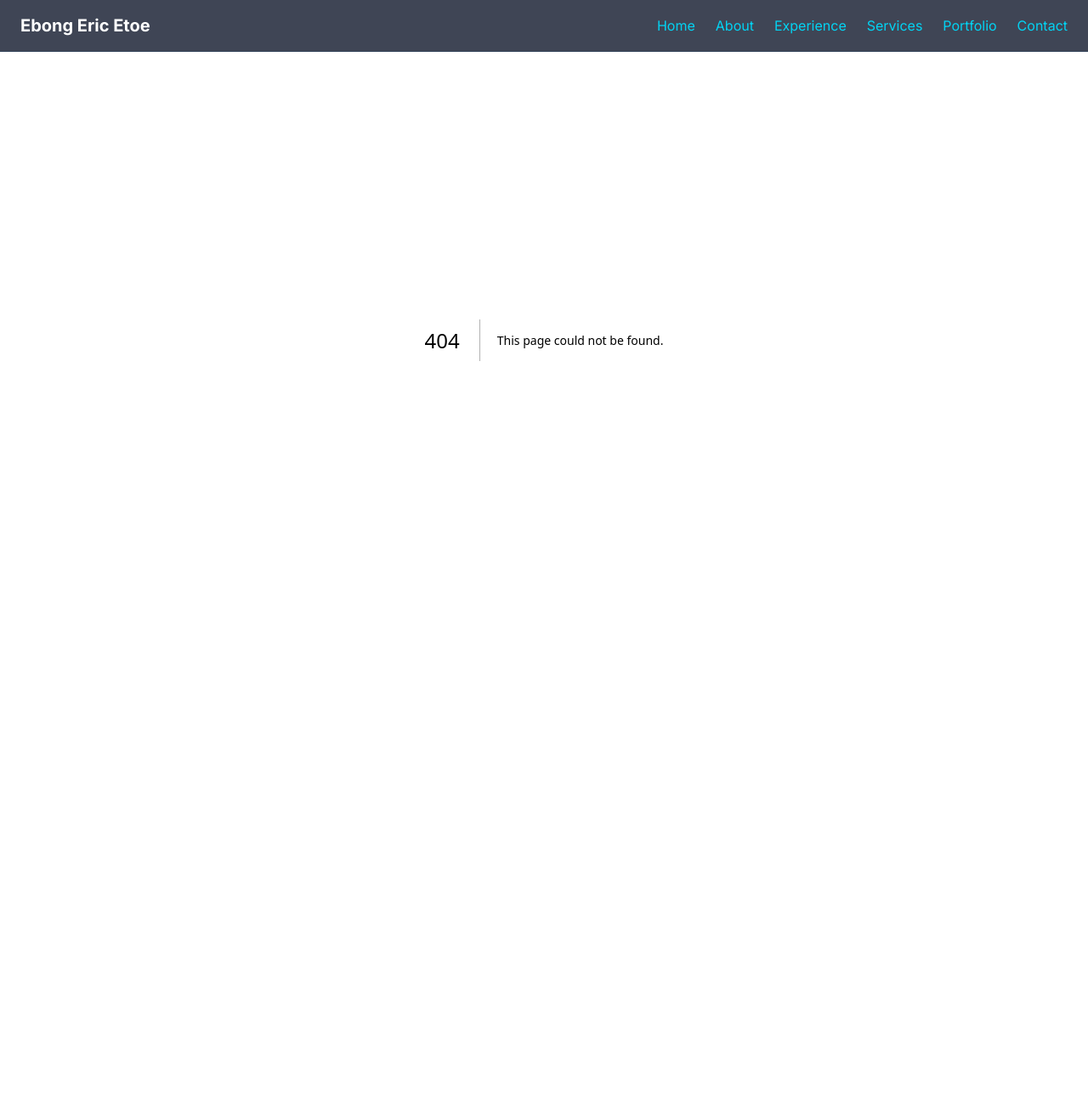
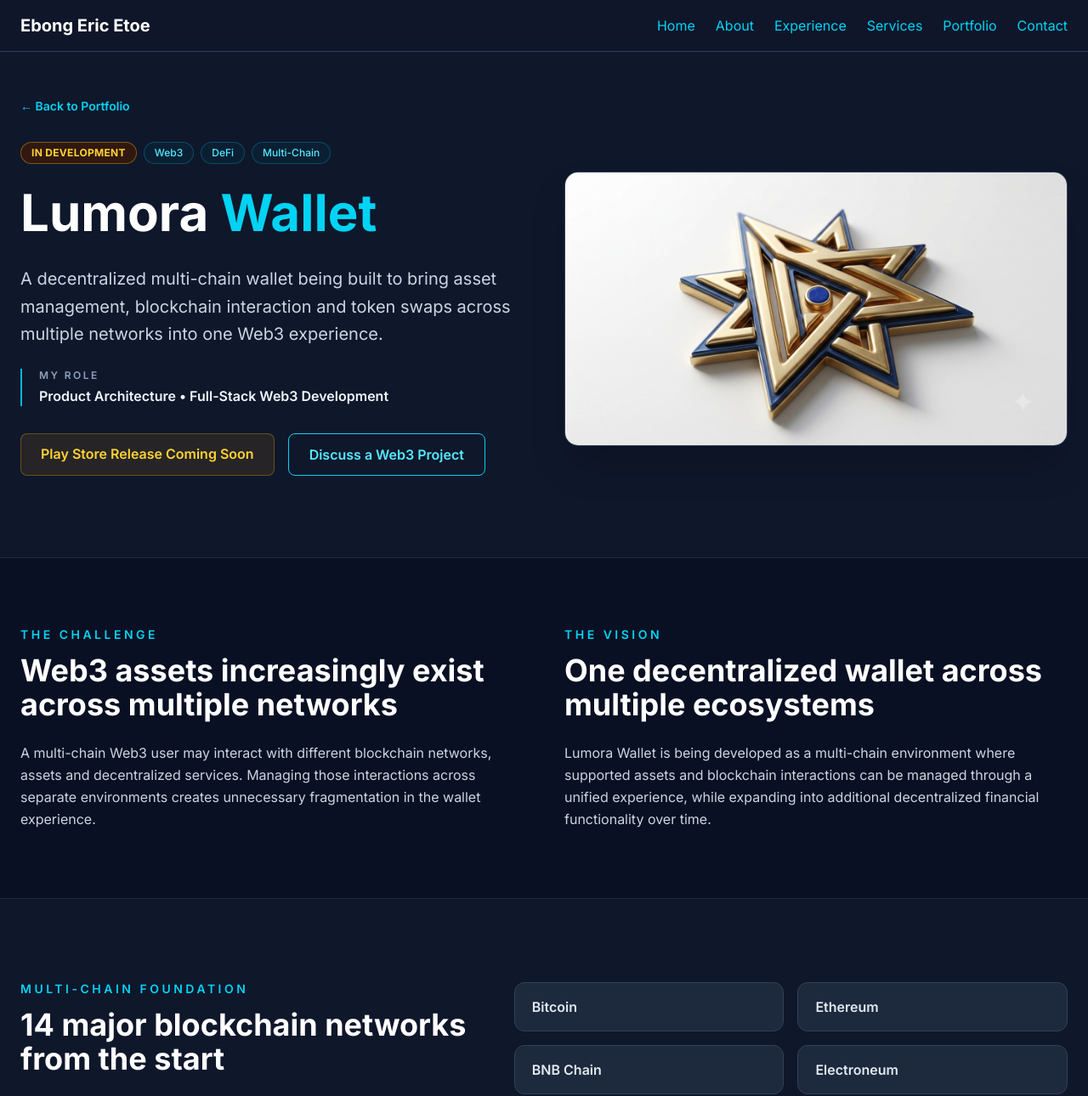
Before and after one commit to lauritalkdev/eric-etoe-portfolio, a Next.js app: page /portfolio/lumora in a window 1280 px wide. Before the commit this address had no page. Shown: the top 1290 px of the page at 85% size. Before the commit the page ends 800 px from the top, so only its background shows below. Built offline with nearby package versions, Linux system fonts and the light colour scheme.

Commit message:
added the lumora page file

```diff
--- /dev/null
+++ b/src/app/portfolio/lumora/page.tsx
@@ -0,0 +1,419 @@
+import type { Metadata } from "next";
+import Image from "next/image";
+import Link from "next/link";
+
+export const metadata: Metadata = {
+  title: "Lumora Wallet | Decentralized Multi-Chain Web3 Wallet",
+  description:
+    "Lumora Wallet is a decentralized multi-chain Web3 wallet in development, designed to support 14 major blockchain networks, token management, swaps and an upcoming decentralized launchpad.",
+};
+
+const features = [
+  {
+    title: "14 Blockchain Networks",
+    description:
+      "Designed to support 14 major blockchain networks from its initial release, creating a broader multi-chain wallet experience.",
+  },
+  {
+    title: "Multi-Asset Management",
+    description:
+      "Users can manage supported blockchain assets from one wallet experience instead of relying on separate wallets for individual networks.",
+  },
+  {
+    title: "Same-Chain Swaps",
+    description:
+      "Built to support token swaps between compatible assets operating within the same blockchain ecosystem.",
+  },
+  {
+    title: "Cross-Chain Swaps",
+    description:
+      "Designed to enable swaps across supported blockchain networks, extending the wallet beyond basic asset storage and transfers.",
+  },
+  {
+    title: "Lauric Coin Integration",
+    description:
+      "Lauric Coin is integrated as one of the wallet's default supported tokens within the Lumora ecosystem.",
+  },
+  {
+    title: "Decentralized Architecture",
+    description:
+      "Built around a decentralized wallet model that gives users direct interaction with supported blockchain networks and digital assets.",
+  },
+];
+
+const networks = [
+  "Bitcoin",
+  "Ethereum",
+  "BNB Chain",
+  "Electroneum",
+  "10 Additional Networks",
+];
+
+const screenshots = [
+  {
+    src: "/projects/lumora/screen1.png",
+    alt: "Lumora Wallet interface",
+  },
+  {
+    src: "/projects/lumora/screen2.png",
+    alt: "Lumora Wallet multi-chain asset experience",
+  },
+  {
+    src: "/projects/lumora/screen3.png",
+    alt: "Lumora Wallet Web3 functionality",
+  },
+];
+
+export default function LumoraCaseStudy() {
+  return (
+    <main className="min-h-screen bg-slate-900 pb-20 pt-28 text-white">
+      {/* Hero */}
+      <section className="px-6">
+        <div className="mx-auto max-w-7xl">
+          <Link
+            href="/portfolio"
+            className="mb-8 inline-flex items-center text-sm font-semibold text-cyan-400 transition hover:text-cyan-300"
+          >
+            ← Back to Portfolio
+          </Link>
+
+          <div className="grid items-center gap-12 lg:grid-cols-2">
+            <div>
+              <div className="mb-5 flex flex-wrap gap-2">
+                <span className="rounded-full border border-amber-400/40 bg-amber-950/60 px-3 py-1 text-xs font-bold tracking-wide text-amber-300">
+                  IN DEVELOPMENT
+                </span>
+
+                <span className="rounded-full border border-cyan-500/30 bg-cyan-950/30 px-3 py-1 text-xs font-medium text-cyan-300">
+                  Web3
+                </span>
+
+                <span className="rounded-full border border-cyan-500/30 bg-cyan-950/30 px-3 py-1 text-xs font-medium text-cyan-300">
+                  DeFi
+                </span>
+
+                <span className="rounded-full border border-cyan-500/30 bg-cyan-950/30 px-3 py-1 text-xs font-medium text-cyan-300">
+                  Multi-Chain
+                </span>
+              </div>
+
+              <h1 className="mb-6 text-4xl font-bold leading-tight md:text-6xl">
+                Lumora <span className="text-cyan-400">Wallet</span>
+              </h1>
+
+              <p className="mb-6 text-xl leading-relaxed text-slate-300">
+                A decentralized multi-chain wallet being built to bring asset
+                management, blockchain interaction and token swaps across
+                multiple networks into one Web3 experience.
+              </p>
+
+              <div className="mb-8 border-l-2 border-cyan-500 pl-5">
+                <p className="mb-1 text-xs font-semibold uppercase tracking-[0.2em] text-slate-400">
+                  My Role
+                </p>
+
+                <p className="font-semibold text-slate-100">
+                  Product Architecture • Full-Stack Web3 Development
+                </p>
+              </div>
+
+              <div className="flex flex-col gap-4 sm:flex-row">
+                <span className="rounded-lg bg-amber-500/10 px-6 py-3 text-center font-semibold text-amber-300 ring-1 ring-inset ring-amber-400/30">
+                  Play Store Release Coming Soon
+                </span>
+
+                <Link
+                  href="/#contact"
+                  className="rounded-lg border border-cyan-400 px-6 py-3 text-center font-semibold text-cyan-300 transition hover:bg-cyan-400/10"
+                >
+                  Discuss a Web3 Project
+                </Link>
+              </div>
+            </div>
+
+            <div className="overflow-hidden rounded-2xl border border-slate-700 bg-slate-800 shadow-2xl">
+              <Image
+                src="/projects/lumora/cover.png"
+                alt="Lumora decentralized multi-chain wallet"
+                width={1200}
+                height={720}
+                priority
+                className="h-auto w-full object-cover"
+              />
+            </div>
+          </div>
+        </div>
+      </section>
+
+      {/* Problem / Vision */}
+      <section className="mt-24 border-y border-slate-800 bg-slate-950/40 px-6 py-20">
+        <div className="mx-auto grid max-w-7xl gap-12 lg:grid-cols-2">
+          <div>
+            <p className="mb-3 text-sm font-semibold uppercase tracking-[0.25em] text-cyan-400">
+              The Challenge
+            </p>
+
+            <h2 className="mb-6 text-3xl font-bold md:text-4xl">
+              Web3 assets increasingly exist across multiple networks
+            </h2>
+
+            <p className="leading-relaxed text-slate-300">
+              A multi-chain Web3 user may interact with different blockchain
+              networks, assets and decentralized services. Managing those
+              interactions across separate environments creates unnecessary
+              fragmentation in the wallet experience.
+            </p>
+          </div>
+
+          <div>
+            <p className="mb-3 text-sm font-semibold uppercase tracking-[0.25em] text-cyan-400">
+              The Vision
+            </p>
+
+            <h2 className="mb-6 text-3xl font-bold md:text-4xl">
+              One decentralized wallet across multiple ecosystems
+            </h2>
+
+            <p className="leading-relaxed text-slate-300">
+              Lumora Wallet is being developed as a multi-chain environment
+              where supported assets and blockchain interactions can be
+              managed through a unified experience, while expanding into
+              additional decentralized financial functionality over time.
+            </p>
+          </div>
+        </div>
+      </section>
+
+      {/* Network Support */}
+      <section className="px-6 py-24">
+        <div className="mx-auto max-w-7xl">
+          <div className="grid gap-12 lg:grid-cols-[0.9fr_1.1fr] lg:items-center">
+            <div>
+              <p className="mb-3 text-sm font-semibold uppercase tracking-[0.25em] text-cyan-400">
+                Multi-Chain Foundation
+              </p>
+
+              <h2 className="mb-5 text-3xl font-bold md:text-4xl">
+                14 major blockchain networks from the start
+              </h2>
+
+              <p className="leading-relaxed text-slate-300">
+                Lumora&apos;s initial architecture is designed around support
+                for 14 major blockchain networks, giving the wallet a
+                multi-chain foundation rather than limiting it to a single
+                ecosystem.
+              </p>
+            </div>
+
+            <div className="grid gap-4 sm:grid-cols-2">
+              {networks.map((network) => (
+                <div
+                  key={network}
+                  className="rounded-xl border border-slate-700 bg-slate-800 px-5 py-4 font-semibold text-slate-200"
+                >
+                  {network}
+                </div>
+              ))}
+            </div>
+          </div>
+        </div>
+      </section>
+
+      {/* Features */}
+      <section className="border-y border-slate-800 bg-slate-950/40 px-6 py-24">
+        <div className="mx-auto max-w-7xl">
+          <div className="mx-auto mb-12 max-w-3xl text-center">
+            <p className="mb-3 text-sm font-semibold uppercase tracking-[0.25em] text-cyan-400">
+              Wallet Capabilities
+            </p>
+
+            <h2 className="mb-5 text-3xl font-bold md:text-4xl">
+              Built beyond basic asset storage
+            </h2>
+
+            <p className="text-lg leading-relaxed text-slate-300">
+              The wallet is being designed as a broader Web3 product where
+              users can manage supported assets and interact across multiple
+              blockchain ecosystems.
+            </p>
+          </div>
+
+          <div className="grid gap-6 md:grid-cols-2 lg:grid-cols-3">
+            {features.map((feature) => (
+              <article
+                key={feature.title}
+                className="rounded-2xl border border-slate-700 bg-slate-800 p-6 transition hover:border-cyan-500/50"
+              >
+                <div className="mb-5 flex h-10 w-10 items-center justify-center rounded-lg bg-cyan-500/10 font-bold text-cyan-400">
+                  ✓
+                </div>
+
+                <h3 className="mb-3 text-xl font-bold">{feature.title}</h3>
+
+                <p className="leading-relaxed text-slate-300">
+                  {feature.description}
+                </p>
+              </article>
+            ))}
+          </div>
+        </div>
+      </section>
+
+      {/* Lauric Coin */}
+      <section className="px-6 py-24">
+        <div className="mx-auto max-w-7xl">
+          <div className="rounded-3xl border border-cyan-500/20 bg-gradient-to-br from-cyan-950/30 to-slate-800 p-8 md:p-12">
+            <div className="grid gap-10 lg:grid-cols-[0.75fr_1.25fr] lg:items-center">
+              <div>
+                <p className="mb-3 text-sm font-semibold uppercase tracking-[0.25em] text-cyan-400">
+                  Ecosystem Integration
+                </p>
+
+                <h2 className="text-3xl font-bold md:text-4xl">
+                  Lauric Coin built into the wallet experience
+                </h2>
+              </div>
+
+              <p className="text-lg leading-relaxed text-slate-300">
+                Alongside supported blockchain assets, Lauric Coin is included
+                as a default token within Lumora Wallet, giving it native
+                visibility within the wallet&apos;s growing digital-asset
+                ecosystem.
+              </p>
+            </div>
+          </div>
+        </div>
+      </section>
+
+      {/* Screenshots */}
+      <section className="border-y border-slate-800 bg-slate-950/40 px-6 py-24">
+        <div className="mx-auto max-w-7xl">
+          <div className="mb-12">
+            <p className="mb-3 text-sm font-semibold uppercase tracking-[0.25em] text-cyan-400">
+              Product Preview
+            </p>
+
+            <h2 className="mb-4 text-3xl font-bold md:text-4xl">
+              Inside Lumora Wallet
+            </h2>
+
+            <p className="max-w-3xl leading-relaxed text-slate-300">
+              A preview of the wallet experience while the product continues
+              through development ahead of its public release.
+            </p>
+          </div>
+
+          <div className="grid gap-8 lg:grid-cols-3">
+            {screenshots.map((screenshot) => (
+              <div
+                key={screenshot.src}
+                className="overflow-hidden rounded-2xl border border-slate-700 bg-slate-800 shadow-xl"
+              >
+                <Image
+                  src={screenshot.src}
+                  alt={screenshot.alt}
+                  width={1200}
+                  height={800}
+                  className="h-auto w-full object-cover"
+                />
+              </div>
+            ))}
+          </div>
+        </div>
+      </section>
+
+      {/* Launchpad */}
+      <section className="px-6 py-24">
+        <div className="mx-auto max-w-7xl rounded-3xl border border-purple-500/20 bg-slate-800 p-8 md:p-12">
+          <div className="grid gap-10 lg:grid-cols-[1fr_auto] lg:items-center">
+            <div>
+              <p className="mb-3 text-sm font-semibold uppercase tracking-[0.25em] text-purple-300">
+                Coming Next
+              </p>
+
+              <h2 className="mb-5 text-3xl font-bold md:text-4xl">
+                Lumora Launchpad
+              </h2>
+
+              <p className="max-w-3xl leading-relaxed text-slate-300">
+                A decentralized launchpad is planned as part of Lumora&apos;s
+                next stage of development, expanding the product beyond wallet
+                functionality into a broader Web3 ecosystem.
+              </p>
+            </div>
+
+            <span className="rounded-full border border-purple-400/30 bg-purple-950/30 px-5 py-3 text-center text-sm font-bold text-purple-300">
+              UPCOMING
+            </span>
+          </div>
+        </div>
+      </section>
+
+      {/* Development Status */}
+      <section className="px-6 pb-24">
+        <div className="mx-auto max-w-7xl rounded-3xl border border-amber-500/20 bg-slate-800 p-8 md:p-12">
+          <div className="grid gap-10 lg:grid-cols-[1fr_auto] lg:items-center">
+            <div>
+              <p className="mb-3 text-sm font-semibold uppercase tracking-[0.25em] text-amber-300">
+                Current Status
+              </p>
+
+              <h2 className="mb-4 text-3xl font-bold">
+                In development ahead of public release
+              </h2>
+
+              <p className="max-w-3xl leading-relaxed text-slate-300">
+                Lumora Wallet is currently under development and is not yet
+                listed on Google Play. Development is focused on completing
+                the wallet experience and its initial multi-chain
+                functionality before public release.
+              </p>
+            </div>
+
+            <div className="rounded-xl border border-amber-400/30 bg-amber-950/20 px-6 py-4 text-center">
+              <p className="text-xs font-semibold uppercase tracking-wider text-amber-400">
+                Google Play
+              </p>
+
+              <p className="mt-1 font-bold text-amber-200">Coming Soon</p>
+            </div>
+          </div>
+        </div>
+      </section>
+
+      {/* CTA */}
+      <section className="px-6">
+        <div className="mx-auto max-w-5xl rounded-3xl border border-cyan-500/20 bg-gradient-to-br from-slate-800 to-slate-900 px-6 py-12 text-center md:px-12 md:py-16">
+          <p className="mb-3 text-sm font-semibold uppercase tracking-[0.25em] text-cyan-400">
+            Building in Web3?
+          </p>
+
+          <h2 className="mb-5 text-3xl font-bold md:text-4xl">
+            Let&apos;s turn the concept into a working product.
+          </h2>
+
+          <p className="mx-auto mb-8 max-w-2xl text-lg leading-relaxed text-slate-300">
+            I&apos;m open to Web3 development, blockchain products, technical
+            partnerships and selected venture opportunities.
+          </p>
+
+          <div className="flex flex-col justify-center gap-4 sm:flex-row">
+            <Link
+              href="/#contact"
+              className="rounded-lg bg-cyan-500 px-7 py-3 font-semibold text-slate-950 transition hover:bg-cyan-400"
+            >
+              Start a Conversation
+            </Link>
+
+            <Link
+              href="/portfolio"
+              className="rounded-lg border border-slate-600 px-7 py-3 font-semibold text-slate-200 transition hover:border-cyan-400 hover:text-cyan-300"
+            >
+              View More Projects
+            </Link>
+          </div>
+        </div>
+      </section>
+    </main>
+  );
+}
```
